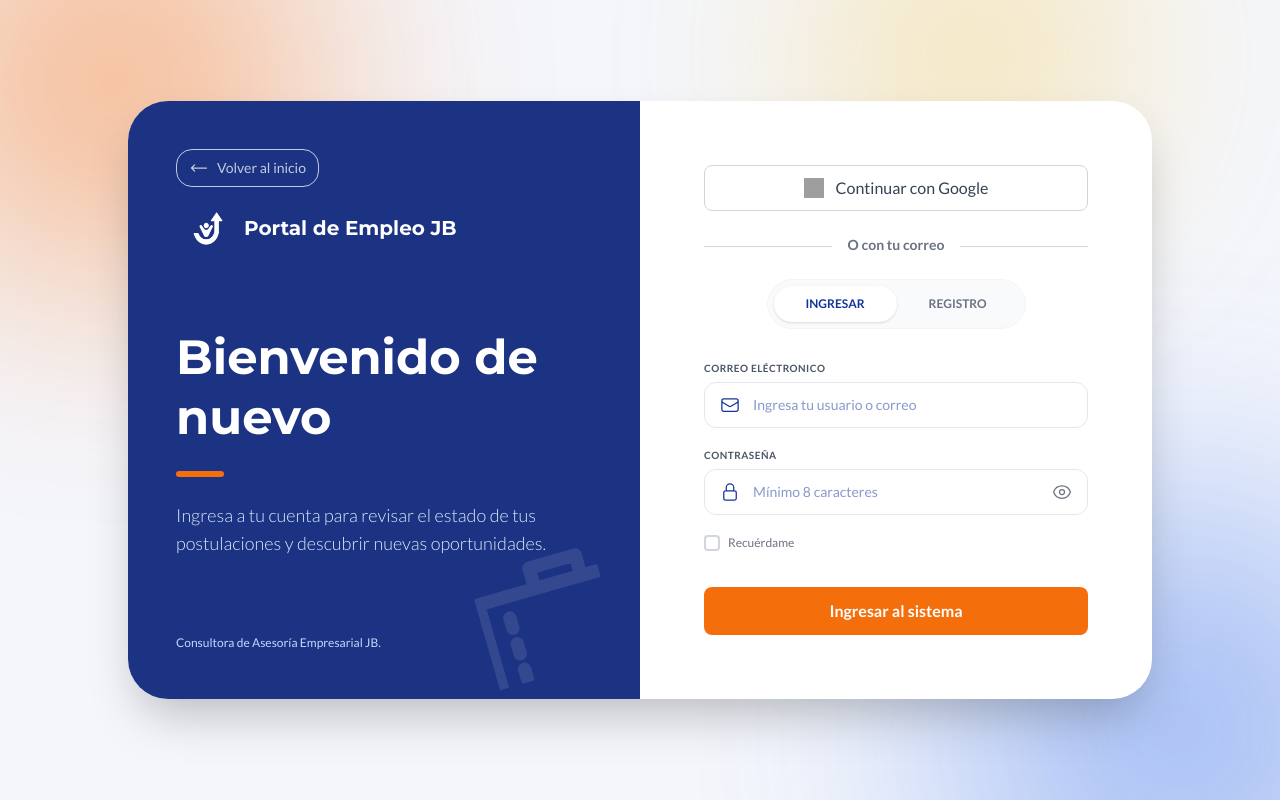
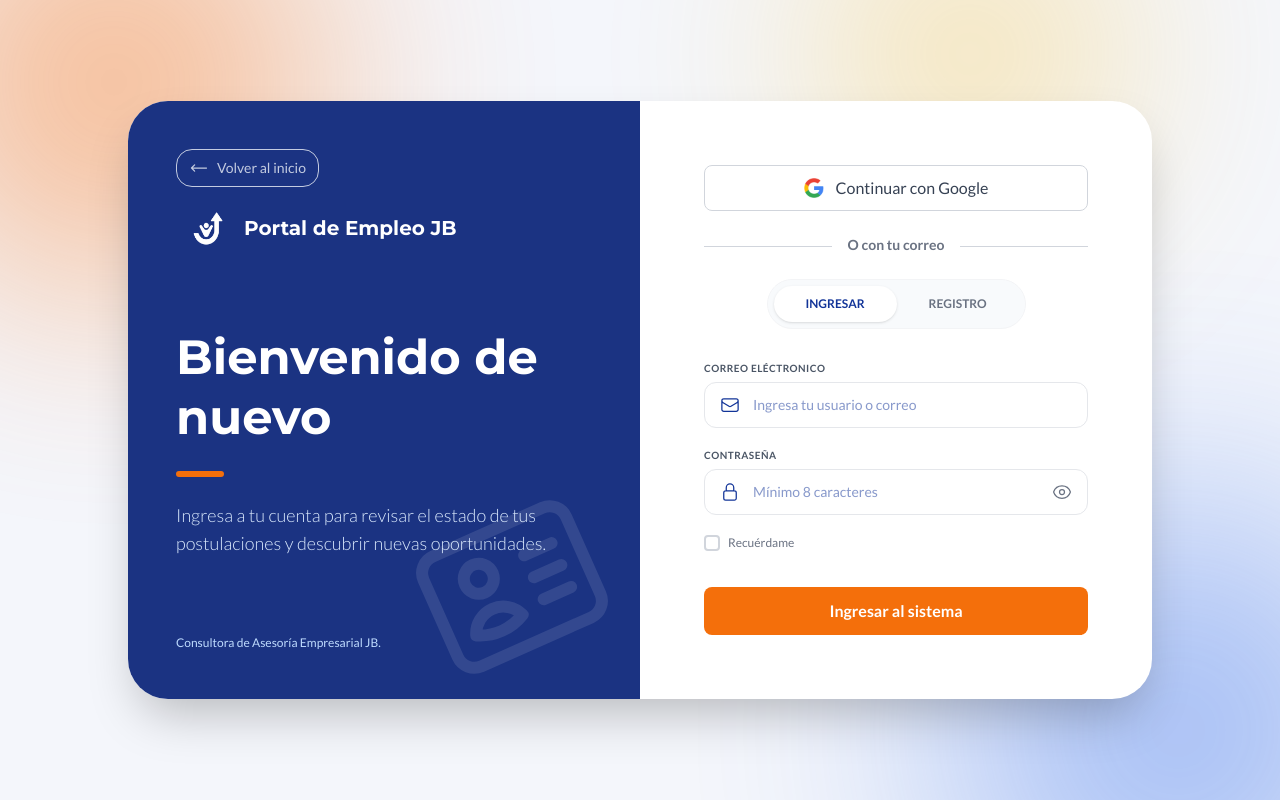
Before and after one commit to carlinnho/Bolsa_trabajo_JB, a React (Vite) app in the folder frontend/: page /login in a window 1280 px wide. Built offline with nearby package versions, Linux system fonts and the light colour scheme; no server answers; grey boxes are pictures that could not be loaded.

Commit message:
feat: arreglos

```diff
--- a/frontend/src/components/auth/GoogleLoginButton.jsx
+++ b/frontend/src/components/auth/GoogleLoginButton.jsx
@@ -2,6 +2,7 @@ import { GoogleLogin } from "@react-oauth/google";
 import { useRef, useState } from "react";
 import { useNavigate } from "react-router-dom";
 import { authService } from "../../services/authService";
+import GoogleIcon from "../../assets/images/google_icono.webp";
 
 export default function GoogleLoginButton() {
   const [isLoading, setIsLoading] = useState(false);
@@ -54,8 +55,10 @@ export default function GoogleLoginButton() {
           ) : (
             <>
               <img
-                src="https://www.svgrepo.com/show/475656/google-color.svg"
+                src={GoogleIcon}
                 alt="Logo de Google"
+                width={240}
+                height={240}
                 className="w-5 h-5"
               />
               Continuar con Google
--- a/frontend/src/components/auth/InfoPanel.jsx
+++ b/frontend/src/components/auth/InfoPanel.jsx
@@ -1,55 +1,21 @@
 import logo from "../../assets/images/logo_blanco.webp";
-import { ArrowLongLeftIcon } from "@heroicons/react/24/outline";
 import { Link } from "react-router-dom";
+import { ArrowLongLeftIcon, PencilSquareIcon, IdentificationIcon } from "@heroicons/react/24/outline";
 
 export default function InfoPanel({ isRegister }) {
   return (
-    // CONTENEDOR PRINCIPAL:
-    // Usamos 'text-center md:text-left' para centrar en móvil y alinear a la izquierda en PC
     <div className="flex flex-col justify-between items-center md:items-start text-center md:text-left w-full md:w-1/2 bg-[#1b3382] text-white p-8 md:p-12 relative overflow-hidden">
       {/* FONDO DE ÍCONOS (Tus íconos exactos, sin círculos) */}
       <div className="absolute inset-0 z-0 opacity-10 pointer-events-none select-none">
         {isRegister ? (
           <>
             {/* Ícono 1: Editar */}
-            <svg
-              xmlns="http://www.w3.org/2000/svg"
-              fill="none"
-              viewBox="0 0 24 24"
-              strokeWidth={1.5}
-              stroke="currentColor"
-              className="absolute bottom-8 right-8 w-12 h-12 lg:w-48 lg:h-48 transform -rotate-12"
-            >
-              <path
-                strokeLinecap="round"
-                strokeLinejoin="round"
-                d="M16.862 4.487l1.687-1.688a1.875 1.875 0 112.652 2.652L10.582 16.07a4.5 4.5 0 01-1.897 1.13L6 18l.8-2.685a4.5 4.5 0 011.13-1.897l8.932-8.931zm0 0L19.5 7.125M18 14v4.75A2.25 2.25 0 0115.75 21H5.25A2.25 2.25 0 013 18.75V8.25A2.25 2.25 0 015.25 6H10"
-              />
-            </svg>
+            <PencilSquareIcon className="absolute bottom-8 right-8 w-12 h-12 sm:w-40 sm:h-40 lg:w-48 lg:h-48 transform -rotate-12" />
           </>
         ) : (
           <>
             {/* Ícono 1: MALETA */}
-            <svg
-              xmlns="http://www.w3.org/2000/svg"
-              fill="none"
-              viewBox="0 0 24 24"
-              strokeWidth={1.5}
-              stroke="currentColor"
-              className="absolute bottom-6 right-8 w-12 h-12 lg:w-32 lg:h-32 transform -rotate-16"
-            >
-              <path
-                strokeLinecap="round"
-                strokeLinejoin="round"
-                d="M31.5,7H21V3.5C21,3.224,20.776,3,20.5,3h-9C11.224,3,11,3.224,11,3.5V7H0.5C0.224,7,0,7.224,0,7.5v20
-	C0,27.776,0.224,28,0.5,28h31c0.276,0,0.5-0.224,0.5-0.5v-20C32,7.224,31.776,7,31.5,7z M12,4h8v3h-8V4z M31,27H1V8h30V27z M6,11.5
-	v2C6,13.776,5.776,14,5.5,14S5,13.776,5,13.5v-2C5,11.224,5.224,11,5.5,11S6,11.224,6,11.5z M6,16.5v2C6,18.776,5.776,19,5.5,19
-	S5,18.776,5,18.5v-2C5,16.224,5.224,16,5.5,16S6,16.224,6,16.5z M6,21.5v2C6,23.776,5.776,24,5.5,24S5,23.776,5,23.5v-2
-	C5,21.224,5.224,21,5.5,21S6,21.224,6,21.5z M27,11.5v2c0,0.276-0.224,0.5-0.5,0.5S26,13.776,26,13.5v-2c0-0.276,0.224-0.5,0.5-0.5
-	S27,11.224,27,11.5z M27,16.5v2c0,0.276-0.224,0.5-0.5,0.5S26,18.776,26,18.5v-2c0-0.276,0.224-0.5,0.5-0.5S27,16.224,27,16.5z
-	 M27,21.5v2c0,0.276-0.224,0.5-0.5,0.5S26,23.776,26,23.5v-2c0-0.276,0.224-0.5,0.5-0.5S27,21.224,27,21.5z"
-              />
-            </svg>
+            <IdentificationIcon className="absolute bottom-4 right-8 w-14 h-14 sm:w-40 sm:h-40 lg:w-48 lg:h-48 transform -rotate-24" />
           </>
         )}
       </div>
```
Also changed, not shown: frontend/src/assets/images/google_icono.webp (added).
